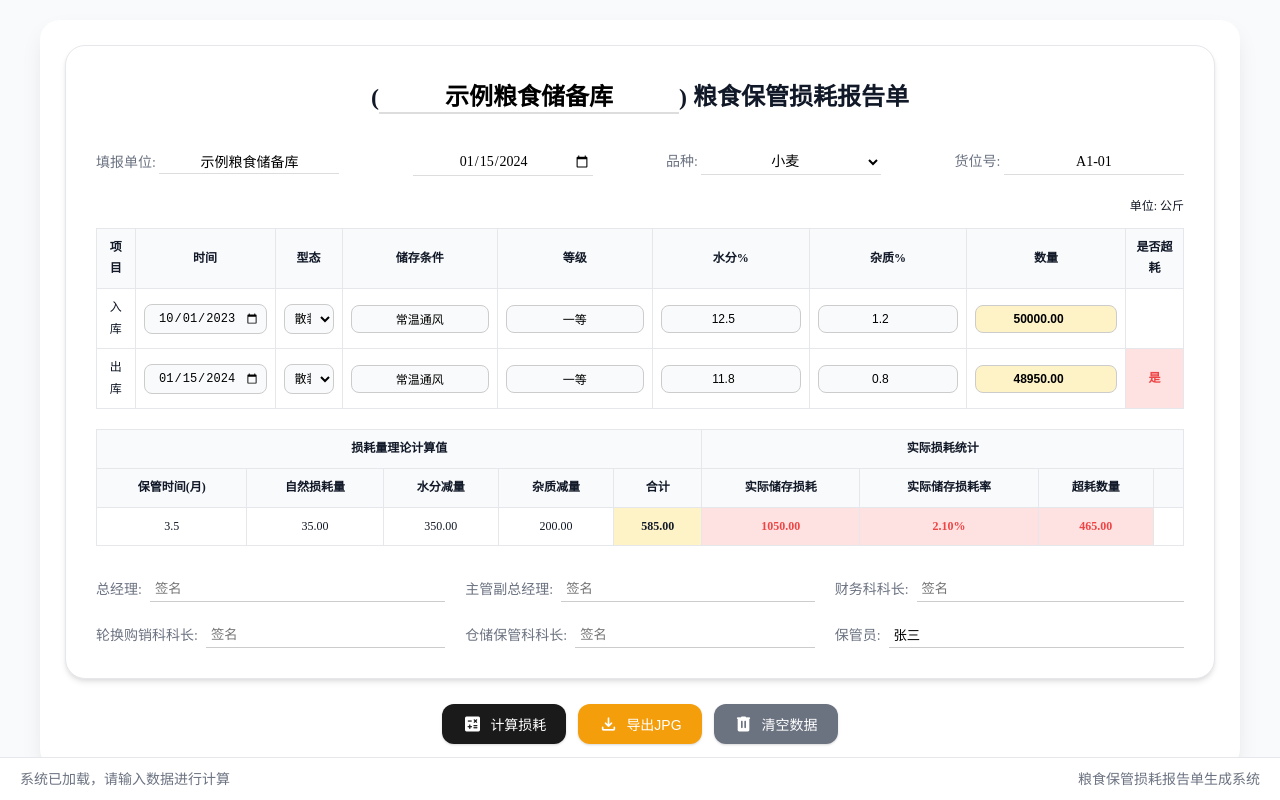
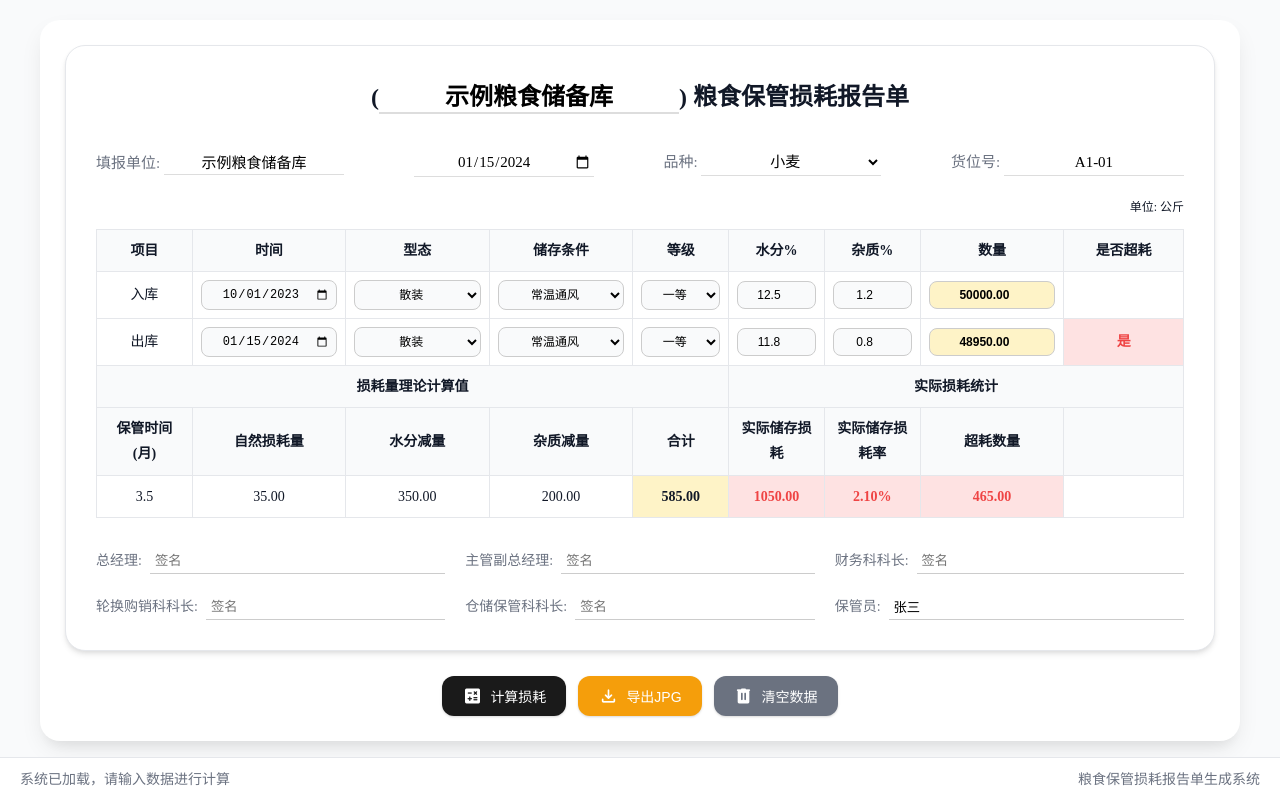
Before and after one commit to ChiMings/crop, a plain HTML site: page demo.html in a window 1280 px wide. Drawn offline with Linux system fonts and the light colour scheme.

Commit message:
优化ui

```diff
--- a/demo.html
+++ b/demo.html
@@ -55,15 +55,15 @@
                         <table class="report-table">
                             <thead>
                                 <tr>
-                                    <th>项目</th>
-                                    <th>时间</th>
-                                    <th>型态</th>
-                                    <th>储存条件</th>
-                                    <th>等级</th>
-                                    <th>水分%</th>
-                                    <th>杂质%</th>
-                                    <th>数量</th>
-                                    <th>是否超耗</th>
+                                    <th class="col-item">项目</th>
+                                    <th class="col-date">时间</th>
+                                    <th class="col-type">型态</th>
+                                    <th class="col-condition">储存条件</th>
+                                    <th class="col-grade">等级</th>
+                                    <th class="col-percent">水分%</th>
+                                    <th class="col-percent">杂质%</th>
+                                    <th class="col-quantity">数量</th>
+                                    <th class="col-status">是否超耗</th>
                                 </tr>
                             </thead>
                             <tbody>
@@ -76,8 +76,21 @@
                                             <option value="袋装">袋装</option>
                                         </select>
                                     </td>
-                                    <td><input type="text" value="常温通风"></td>
-                                    <td><input type="text" value="一等"></td>
+                                    <td>
+                                        <select>
+                                            <option value="常温通风" selected>常温通风</option>
+                                            <option value="低温库">低温库</option>
+                                            <option value="气调储藏">气调储藏</option>
+                                        </select>
+                                    </td>
+                                    <td>
+                                        <select>
+                                            <option value="一等" selected>一等</option>
+                                            <option value="二等">二等</option>
+                                            <option value="三等">三等</option>
+                                            <option value="等外">等外</option>
+                                        </select>
+                                    </td>
                                     <td><input type="number" step="0.1" value="12.5"></td>
                                     <td><input type="number" step="0.1" value="1.2"></td>
                                     <td><input type="number" step="0.01" value="50000.00" class="highlight"></td>
@@ -92,18 +105,28 @@
                                             <option value="袋装">袋装</option>
                                         </select>
                                     </td>
-                                    <td><input type="text" value="常温通风"></td>
-                                    <td><input type="text" value="一等"></td>
+                                    <td>
+                                        <select>
+                                            <option value="常温通风" selected>常温通风</option>
+                                            <option value="低温库">低温库</option>
+                                            <option value="气调储藏">气调储藏</option>
+                                        </select>
+                                    </td>
+                                    <td>
+                                        <select>
+                                            <option value="一等" selected>一等</option>
+                                            <option value="二等">二等</option>
+                                            <option value="三等">三等</option>
+                                            <option value="等外">等外</option>
+                                        </select>
+                                    </td>
                                     <td><input type="number" step="0.1" value="11.8"></td>
                                     <td><input type="number" step="0.1" value="0.8"></td>
                                     <td><input type="number" step="0.01" value="48950.00" class="highlight"></td>
                                     <td class="warning">是</td>
                                 </tr>
                             </tbody>
-                        </table>
-
-                        <table class="report-table" style="margin-top: 20px;">
-                            <thead>
+                            <tfoot>
                                 <tr>
                                     <th colspan="5">损耗量理论计算值</th>
                                     <th colspan="4">实际损耗统计</th>
@@ -119,8 +142,6 @@
                                     <th>超耗数量</th>
                                     <th></th>
                                 </tr>
-                            </thead>
-                            <tbody>
                                 <tr>
                                     <td>3.5</td>
                                     <td>35.00</td>
@@ -132,7 +153,7 @@
                                     <td class="warning">465.00</td>
                                     <td></td>
                                 </tr>
-                            </tbody>
+                            </tfoot>
                         </table>
 
                         <div class="signature-section">
--- a/style.css
+++ b/style.css
@@ -36,6 +36,7 @@ body {
     background-color: var(--background-color);
     color: var(--text-primary);
     line-height: 1.6;
+    font-size: 15px; /* 增加基础字体大小 */
 }
 
 .container {
@@ -183,7 +184,7 @@ body {
     display: flex;
     justify-content: space-between;
     margin-bottom: 20px;
-    font-size: 14px;
+    font-size: 15px; /* 增加字体大小 */
     color: var(--text-secondary);
 }
 
@@ -191,7 +192,7 @@ body {
     width: 100%;
     border-collapse: collapse;
     margin-bottom: 20px;
-    font-size: 12px;
+    font-size: 14px; /* 增加表格字体大小 */
 }
 
 .report-table th,
@@ -206,6 +207,17 @@ body {
     font-weight: bold;
     color: var(--text-primary);
 }
+
+/* 列宽定义 */
+.report-table .col-item { width: 8%; }
+.report-table .col-date { width: 12%; }
+.report-table .col-type { width: 12%; }
+.report-table .col-condition { width: 12%; }
+.report-table .col-grade { width: 8%; }
+.report-table .col-percent { width: 8%; }
+.report-table .col-quantity { width: 12%; }
+.report-table .col-status { width: 10%; }
+
 
 .report-table .highlight {
     background-color: #fef3c7;
```
